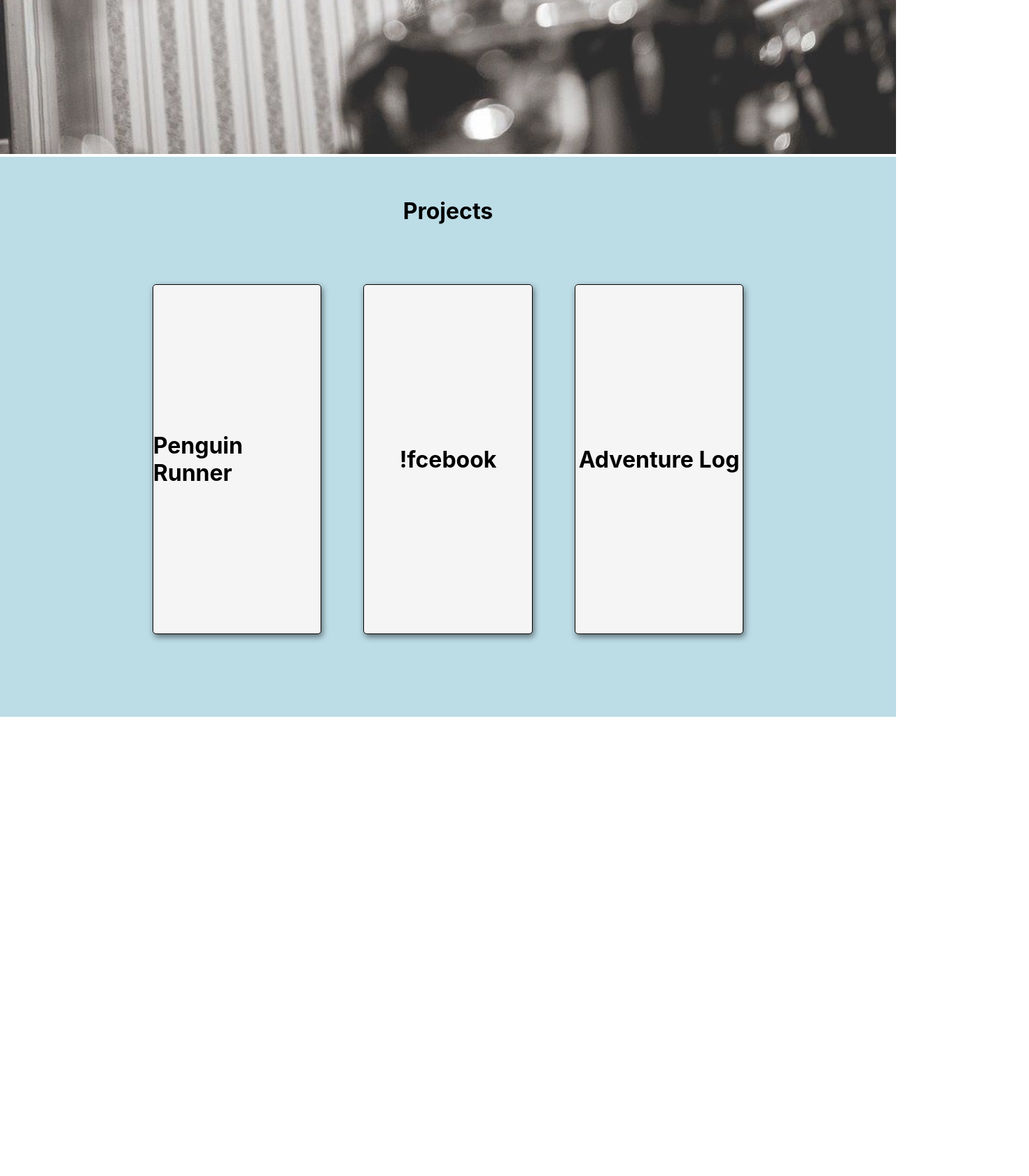
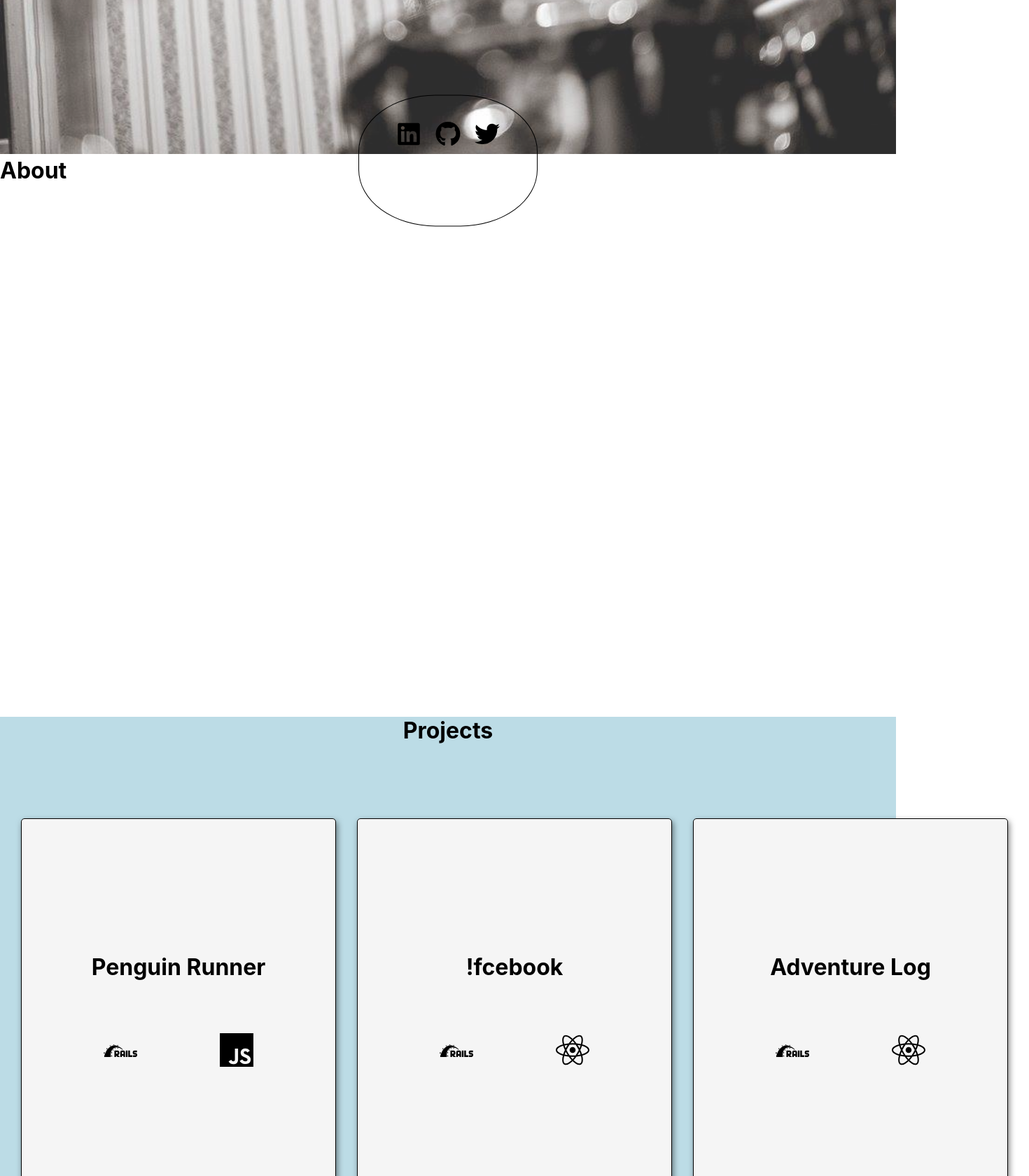
Before and after one commit to irosen419/ian_rosen_portfolio, a React (Create React App) app: page / in a window 1280 px wide. Shown: the part 580-2260 px from the top of the page at 70% size, 1470 px wide, since content can reach past the window. Before the commit the page ends 1604 px from the top, so only its background shows below. Built offline with nearby package versions, Linux system fonts and the light colour scheme.

Commit message:
added social section

```diff
--- a/package.json
+++ b/package.json
@@ -9,6 +9,7 @@
     "node-sass": "^4.14.1",
     "react": "^17.0.1",
     "react-dom": "^17.0.1",
+    "react-icons": "^3.11.0",
     "react-scripts": "4.0.0",
     "web-vitals": "^0.2.4"
   },
--- a/src/App.js
+++ b/src/App.js
@@ -1,12 +1,22 @@
+import React, { useState } from 'react'
 import Intro from './Components/Intro'
-import Works from './Components/Works'
+import Works from './Containers/Works'
+import About from './Containers/About'
+import * as FaIcons from 'react-icons/fa'
 import './App.scss';
 
 function App() {
+
   return (
     <div className="App">
       <Intro />
+      <About />
       <Works />
+      <div id="social">
+        <a href="https://www.linkedin.com/in/irosen419/" target="_blank"><FaIcons.FaLinkedin /></a>
+        <a href="https://github.com/irosen419" target="_blank"><FaIcons.FaGithub /></a>
+        <a href="https://twitter.com/irosen419" target="_blank"><FaIcons.FaTwitter /></a>
+      </div>
     </div>
   );
 }
--- a/src/App.scss
+++ b/src/App.scss
@@ -2,6 +2,19 @@
   margin: 0;
   padding: 0;
   box-sizing: border-box;
+}
+
+a {
+  text-decoration: none;
+  color: black
+}
+
+a:visited {
+  color: black
+}
+
+a:hover {
+  cursor: pointer;
 }
 
 .App {
@@ -9,6 +22,33 @@
   button:hover {
     cursor: pointer;
   }
+
+  div#social {
+    position: fixed;
+    left: 50%;
+    bottom: 0;
+    transform: translate(-50%, 55%);
+    width: 20%;
+    height: 23.5%;
+
+    border: 1px solid black;
+    border-radius: 43%;
+
+    font-size: 36px;
+
+    display: flex;
+    justify-content: center;
+
+    svg {
+      margin: 10px;
+      margin-top: 37px;
+    }
+
+  }
+  div#social:hover {
+    background-color: rgba(175, 168, 123, 0.5);
+  }
+
 }
 
 
@@ -43,6 +83,11 @@
     }
 }
 
+#about {
+  height: 100vh;
+
+}
+
 #works {
   position: relative;
   height: 100vh;
@@ -51,26 +96,24 @@
   flex-direction: column;
   justify-content: center;
   align-items: center;
-  h1 {
 
-  }
 }
 
 #card-container {
   margin-top: 25px;
   width: fit-content;
   padding: 30px;
+  margin: auto;
 
-  display: flex;
-  justify-content: center;
+  display: grid;
+  grid-template-columns: 450px 450px 450px;
+  grid-auto-rows: 550px;
+  grid-gap: 30px;
 
 }
 
 .card {
   position: relative;
-  width: 25%;
-  height: 500px;
-  margin: 30px;
   border: 1px solid black;
   display: flex;
   flex-direction: column;
@@ -89,6 +132,17 @@
       flex-direction: column;
       justify-content: center;
       align-items: center;
+        .stack {
+          margin-top: 75px;
+          height: 50px;
+          width: 100%;
+          font-size: 48px;
+          display: flex;
+          justify-content: space-evenly;
+          .stack div {
+            margin: auto;
+          }
+        }
     }
 
     .img-box {
@@ -136,17 +190,14 @@
 
       .title {
         display: none;
-        position: absolute;
         z-index: 1000;
-        left: 50%;
-        top: 50%;
-        transform: translate(-50%, -50%);
+        margin-top: 17px;
         width: 100%;
         text-align: center;
         color: rgb(0, 0, 0);
         font-weight: 900;
         font-size: x-large;
-        text-shadow: 1px 1px #ebebeb;
+        // text-shadow: 1px 2px 2px #808080;
       }
 
 
@@ -179,10 +230,10 @@
 .hover-card {
   box-shadow: 8px 16px 8px 0 rgba(0,0,0,0.8);
   transition: 300ms;
-  .screenshot {
-    filter: grayscale(75%);
-    opacity: 0.8;
-  }
+  // .screenshot {
+  //   filter: grayscale(75%);
+  //   opacity: 0.8;
+  // }
 
 }
 
--- a/src/Components/ProjectCard.js
+++ b/src/Components/ProjectCard.js
@@ -1,9 +1,9 @@
 import React, { useState } from 'react'
 
-function ProjectCard({ project }) {
+
+function ProjectCard({ project, displayModal }) {
     const [hoverCard, setHoverCard] = useState(false)
     const [hoverTitle, setHoverTitle] = useState(false)
-    const [demo, setDemo] = useState(false)
 
     const randomColor = () => {
         const colors = ['dark-pink', 'light-pink', 'dad-yellow', 'darker-blue']
@@ -29,7 +29,8 @@ function ProjectCard({ project }) {
                         <div className="initial">
                             <h1>{project.title}</h1>
                             <div className="stack">
-
+                                {project.backendIcon}
+                                {project.frontendIcon}
                             </div>
                         </div>
                 }
@@ -41,24 +42,14 @@ function ProjectCard({ project }) {
                 </div>
                 <div className={hoverCard ? "buttons hover-buttons" : "buttons"}>
                     <div className="demo">
-                        <button onClick={() => setDemo(true)}><span>Demo</span></button>
-                        {project.liveLink ? <a href={project.liveLink} target="_blank"><button ><span>Try it!</span></button></a> : null}
+                        <button onClick={() => displayModal(project.demoLink)}><span>Demo</span></button>
+                        {project.liveLink ? <a href={project.liveLink} rel="noreferrer" target="_blank"><button ><span>Try it!</span></button></a> : null}
                     </div>
                     <div className="github">
-                        <a href={project.frontend} target="_blank"><button><span>Frontend</span></button></a>
-                        <a href={project.backend} target="_blank"><button><span>Backend</span></button></a>
+                        <a href={project.frontend} rel="noreferrer" target="_blank"><button><span>Frontend</span></button></a>
+                        <a href={project.backend} rel="noreferrer" target="_blank"><button><span>Backend</span></button></a>
                     </div>
                 </div>
-                {demo && project.demoLink ?
-                    <div id='demo-modal'>
-                        <div id="demo-video">
-                            <span onClick={() => setDemo(false)}>x</span>
-                            <iframe src={project.demoLink} frameBorder="0" allowFullScreen></iframe>
-                            {/* webkitallowaullscreen="true" mozallowfullscreen='true */}
-                        </div>
-                    </div>
-                    : null
-                }
             </div>
         </>
     )
--- /dev/null
+++ b/src/Containers/About.js
@@ -0,0 +1,12 @@
+import React from 'react'
+
+function About() {
+    return (
+        <div id="about">
+            <h1>About</h1>
+
+        </div>
+    )
+}
+
+export default About
--- a/src/Containers/CardContainer.js
+++ b/src/Containers/CardContainer.js
@@ -1,16 +1,40 @@
-import React from 'react'
+import React, { useState } from 'react'
 import ProjectCard from '../Components/ProjectCard'
 import { ProjectData } from '../data.js'
 
 function CardContainer() {
 
+    const [demo, setDemo] = useState(false)
+    const [demoLink, setDemoLink] = useState("")
+
     const mapProjects = () => {
-        return ProjectData.map(project => <ProjectCard project={project} />)
+        return ProjectData.map(project => <ProjectCard key={ProjectData.indexOf(project)} project={project} displayModal={displayDemoModal} />)
+    }
+
+    const displayDemoModal = (link) => {
+        setDemoLink(link)
+        setDemo(true)
+    }
+
+    const demoModal = () => {
+        return (
+            <div id='demo-modal'>
+                <div id="demo-video">
+                    <span onClick={() => setDemo(false)}>x</span>
+                    <iframe src={demoLink} frameBorder="0" allowFullScreen></iframe>
+                </div>
+            </div>
+        )
     }
 
     return (
         <div id='card-container'>
             {mapProjects()}
+            {demo ?
+                demoModal()
+                :
+                null
+            }
         </div>
     )
 }
--- a/src/data.js
+++ b/src/data.js
@@ -1,4 +1,4 @@
-
+import * as SiIcons from 'react-icons/si'
 
 export const ProjectData = [
     {
@@ -7,22 +7,28 @@ export const ProjectData = [
         backend: "https://github.com/irosen419/penguin-runner-api",
         demoLink: "https://www.loom.com/embed/b7e4cc5194e744e58189f050d1d44d3d",
         liveLink: "www.penguinswithlasers.com",
-        image: window.location.origin + '/penguin_zoom.png'
+        image: window.location.origin + '/penguin_zoom.png',
+        backendIcon: <div className="backend"><SiIcons.SiRails /></div>,
+        frontendIcon: <div className="frontend"><SiIcons.SiJavascript /></div>
     },
     {
         title: '!fcebook',
         frontend: "https://github.com/irosen419/not_fcebook_frontend",
         backend: "https://github.com/irosen419/not_fcebook_backend",
-        demoLink: "",
+        demoLink: "https://www.loom.com/embed/aa8ad6229ec749289a34815b787a5d21",
         liveLink: null,
-        image: window.location.origin + '/not_fcebook.png'
+        image: window.location.origin + '/not_fcebook.png',
+        backendIcon: <div className="backend"><SiIcons.SiRails /></div>,
+        frontendIcon: <div className="frontend"><SiIcons.SiReact /></div>
     },
     {
         title: 'Adventure Log',
         frontend: "https://github.com/irosen419/adventure_log_frontend",
         backend: "https://github.com/irosen419/adventure_log_backend",
-        demoLink: "",
+        demoLink: "https://www.loom.com/embed/6e686f67d2bd48bbad23e9533dc5032b",
         liveLink: null,
-        image: window.location.origin + '/adventure_log.png'
+        image: window.location.origin + '/adventure_log.png',
+        backendIcon: <div className="backend"><SiIcons.SiRails /></div>,
+        frontendIcon: <div className="frontend"><SiIcons.SiReact /></div>
     }
 ]
```
Also changed, not shown: src/Containers/Works.js (renamed from src/Components/Works.js), 2 other files (tests, documents, lock files or other folders).
